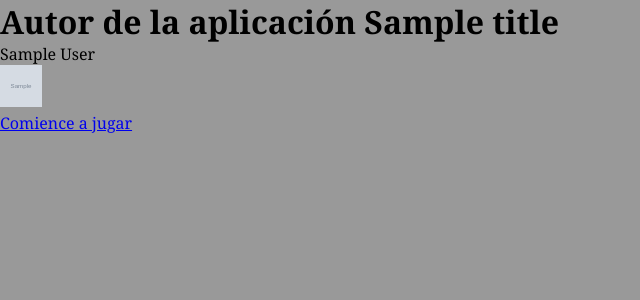
After one commit to jlavellano/Quiz1, a Node project: template views/author.ejs in a window 1280 px wide. The commit adds this page. Shown: the top 300 px of the page, without its empty margins (0-640 px from the left). Run offline with Node 20 templates, Linux system fonts and the light colour scheme; the template is opened without the code that fills it: most values are stand-ins (such as "Sample title", 1, 10 or a date in 2020); grey boxes marked "Sample" are stand-in pictures.

Commit message:
Nuevo enlace en barra de navegación y vista author

```diff
--- a/routes/index.js
+++ b/routes/index.js
@@ -10,4 +10,9 @@ router.get('/', function(req, res) {
 
 router.get('/quizes/question', quizController.question);
 router.get('/quizes/answer',   quizController.answer);
+router.get('/author', function(req, res) {
+  res.render('author', {author: 'José Luis Avellano',
+                        title: 'Quiz',
+                        photo: '/images/photo.jpg'});
+});
 module.exports = router;
--- /dev/null
+++ b/views/author.ejs
@@ -0,0 +1,21 @@
+<!DOCTYPE html>
+<html>
+  <head>
+    <title><%= title %></title>
+    <link rel='stylesheet' href='/stylesheets/style.css' />
+    <link rel='stylesheet'
+          type='text/css'
+          media='only screen and (min-width: 530px) and (min-device-width: 481px)'
+          href='/stylesheets/wide.css' />
+    <link rel='stylesheet'
+          type='text/css'
+          media='only screen and (max-width: 480px)'
+          href='/stylesheets/smartphone.css' />
+  </head>
+  <body>
+    <h1>Autor de la aplicación <%= title %></h1>
+    <p><%= author %></p>
+    <img src=<%= photo %> height="42" width="42" >
+    <p><a href="/quizes/question">Comience a jugar</a></p>
+  </body>
+</html>
--- a/views/layout.ejs
+++ b/views/layout.ejs
@@ -15,6 +15,7 @@
 	<nav class="main" id="n1" role="navigation">
 		<span><a href="/">Inicio</a></span>
 		<span><a href="/quizes/question">Preguntas</a><span>
+		<span><a href="/author">Créditos</a><span>
 	</nav>
 
 	<section class="main" id="s1">
```
Also changed, not shown: public/images/photo.jpg (added).
